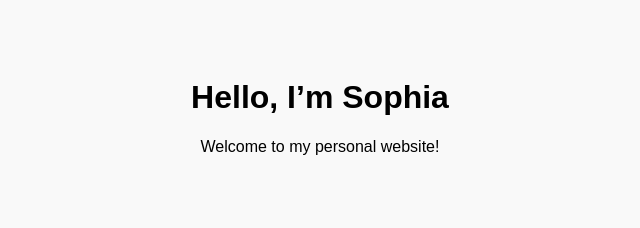
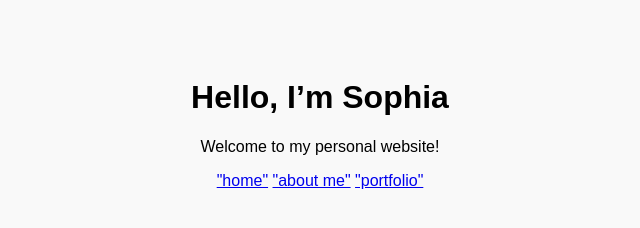
Before and after one commit to sophiagoulopoulos/personal-website, a plain HTML site: page index.html in a window 1280 px wide. Shown: the whole page, without its empty margins (320-960 px from the left). Drawn offline with Linux system fonts and the light colour scheme.

Commit message:
nav bar cont.

```diff
--- a/index.html
+++ b/index.html
@@ -11,6 +11,8 @@
   <script src="script.js"></script>
 </body>
   <nav>
-    <a href=ome></a>
+    <a href=index.html>"home"</a>
+    <a href=aboutme.html>"about me"</a>
+    <a href=portfolio.html>"portfolio"</a>
   </nav>
 </html>
```
